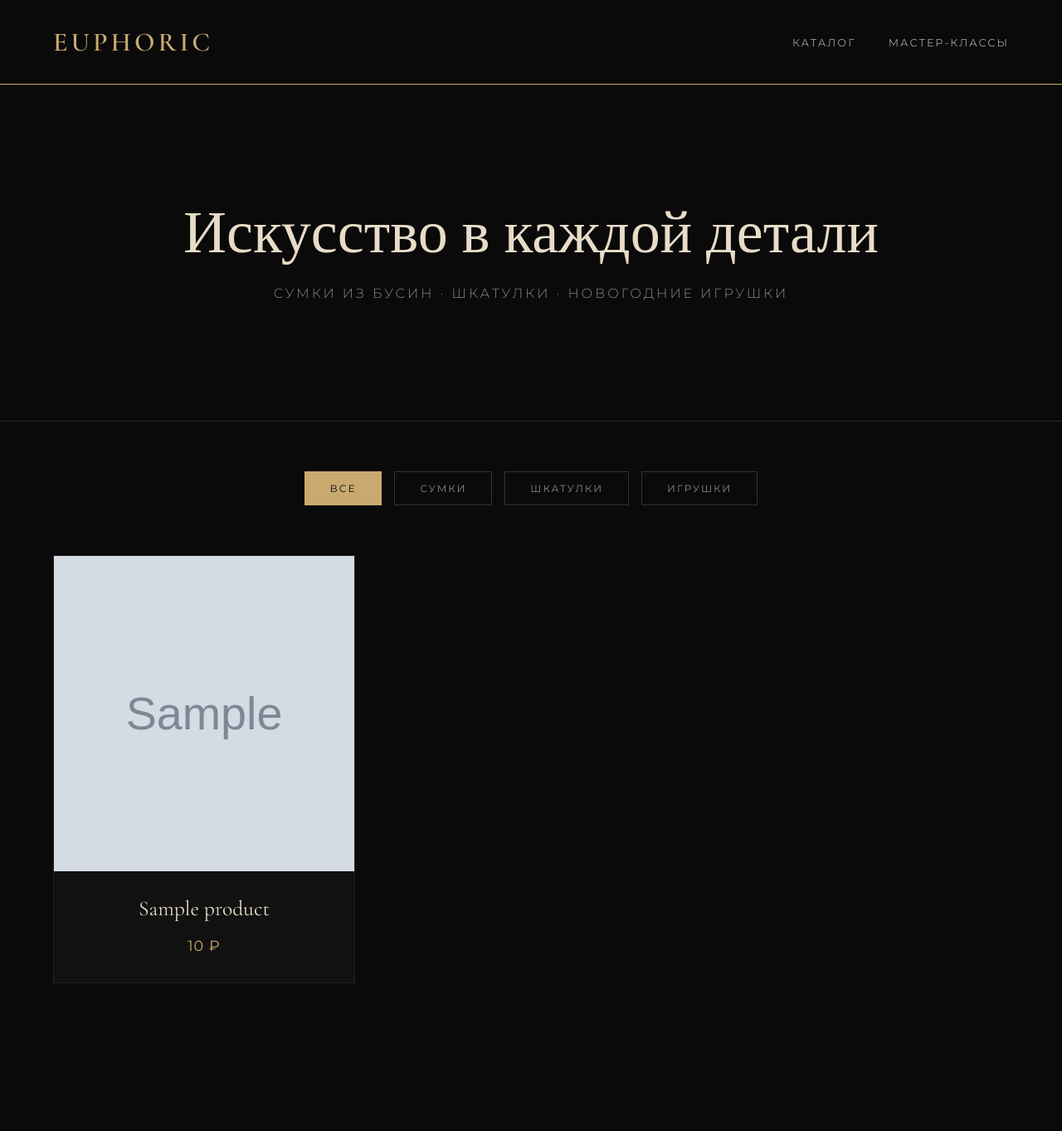
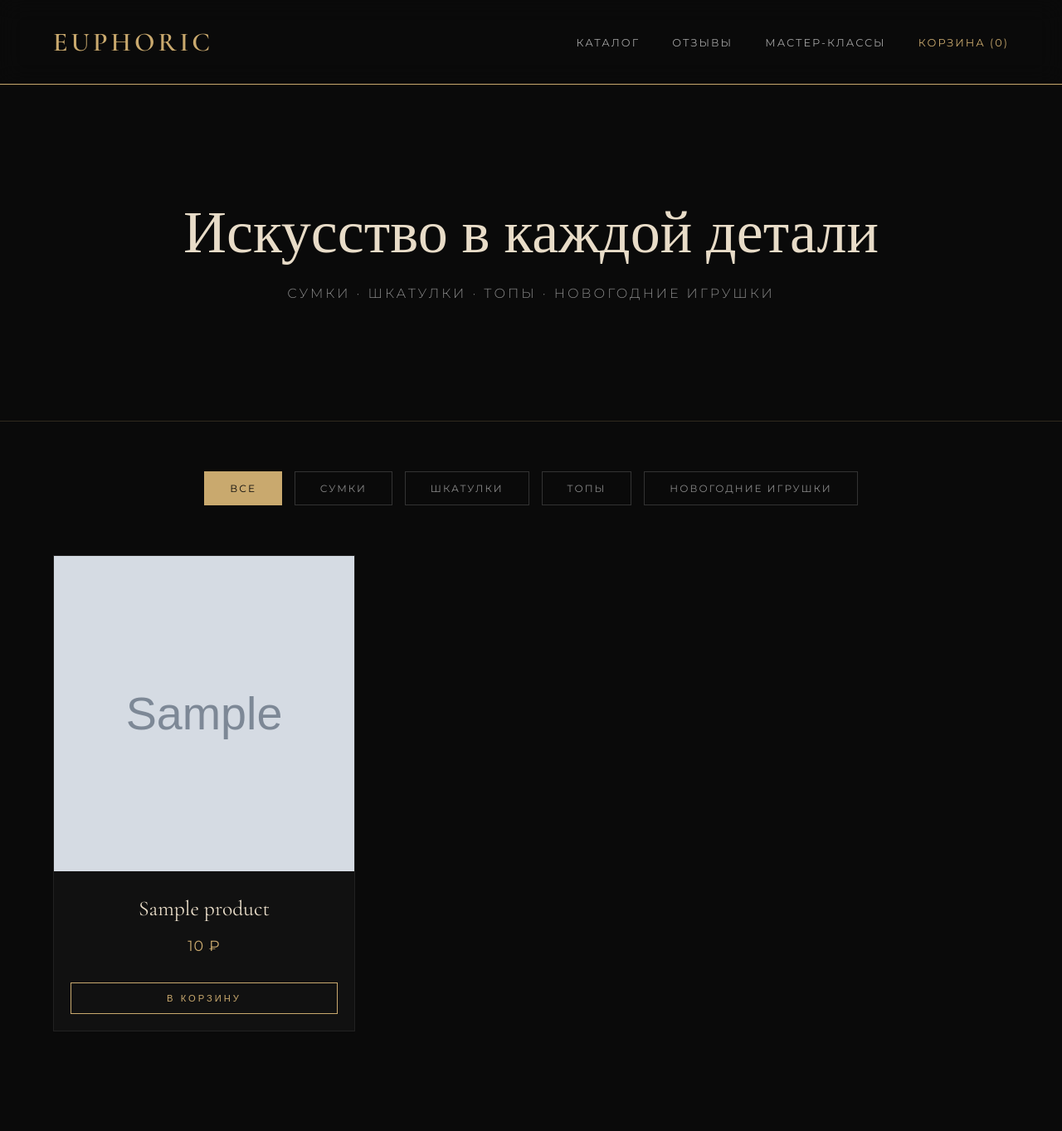
Before and after one commit to euphoric157/euphoric, a Flask app: page / in a window 1280 px wide. Shown: the whole page at 83% size. Before the commit the page ends 1185 px from the top, so only its background shows below. Run offline with Flask 3, Linux system fonts and the light colour scheme; tables that the repository leaves empty hold one stand-in row (values such as "Sample post"); grey boxes marked "Sample" are stand-in pictures.

Commit message:
Update index.html

```diff
--- a/templates/index.html
+++ b/templates/index.html
@@ -3,7 +3,7 @@
 <head>
 <meta charset="UTF-8">
 <meta name="viewport" content="width=device-width, initial-scale=1.0">
-<title>EUPHORIC — Эксклюзивные аксессуары ручной работы</title>
+<title>EUPHORIC — Эксклюзивные аксессуары</title>
 <link rel="preconnect" href="https://fonts.googleapis.com">
 <link href="https://fonts.googleapis.com/css2?family=Cormorant+Garamond:ital,wght@0,400;0,600;1,400&family=Montserrat:wght@300;400;500&display=swap" rel="stylesheet">
 <link rel="stylesheet" href="/static/style.css">
@@ -14,39 +14,53 @@
     <h1>EUPHORIC</h1>
     <nav>
         <a href="/">Каталог</a>
+        <a href="/reviews">Отзывы</a>
         <a href="/workshops">Мастер-классы</a>
+        <a href="#" onclick="openCart()" style="color: #c9a96e;">Корзина (<span id="cart-count">0</span>)</a>
     </nav>
 </header>
 
 <section class="hero">
     <h2>Искусство в каждой детали</h2>
-    <p>Сумки из бусин · Шкатулки · Новогодние игрушки</p>
+    <p>Сумки · Шкатулки · Топы · Новогодние игрушки</p>
 </section>
 
 <section class="filters">
   <button onclick="filter('all', event)" class="active">Все</button>
   <button onclick="filter('bags', event)">Сумки</button>
   <button onclick="filter('boxes', event)">Шкатулки</button>
-  <button onclick="filter('toys', event)">Игрушки</button>
+  <button onclick="filter('tops', event)">Топы</button>
+  <button onclick="filter('toys', event)">Новогодние игрушки</button>
 </section>
 
 <section class="products">
 {% for p in products %}
-  <a class="card" data-cat="{{ p['category'] }}" href="/product/{{ p['id'] }}">
-    <div class="img">
-      {% if p['image'] %}
-        <img src="/static/uploads/{{ p['image'] }}" alt="{{ p['title'] }}">
-      {% else %}
-        <span style="color: #c9a96e;">✦</span>
-      {% endif %}
+  <div class="card" data-cat="{{ p['category'] }}">
+    <a href="/product/{{ p['id'] }}" style="text-decoration:none; color:inherit;">
+      <div class="img">
+        {% if p['image'] %}<img src="/static/uploads/{{ p['image'] }}" alt="{{ p['title'] }}">{% else %}<span style="color: #c9a96e;">✦</span>{% endif %}
+      </div>
+      <h3>{{ p['title'] }}</h3>
+      <div class="price">{{ p['price'] }} ₽</div>
+    </a>
+    <div style="padding: 0 20px 20px; text-align: center;">
+        <button class="buy" style="width: 100%; padding: 12px; font-size: 0.7rem;" onclick="addToCart({{ p['id'] }}, '{{ p['title'] }}', {{ p['price'] }})">В корзину</button>
     </div>
-    <h3>{{ p['title'] }}</h3>
-    <div class="price">{{ p['price'] }} ₽</div>
-  </a>
+  </div>
 {% else %}
-  <p style="text-align:center; grid-column:1/-1; color:#888; letter-spacing: 2px; text-transform: uppercase; font-size: 0.9rem;">Коллекция скоро пополнится</p>
+  <p style="text-align:center; grid-column:1/-1; color:#888; letter-spacing: 2px; text-transform: uppercase;">Коллекция скоро пополнится</p>
 {% endfor %}
 </section>
+
+<!-- Модальное окно корзины -->
+<div id="cart-modal" style="display:none; position:fixed; top:0; left:0; width:100%; height:100%; background:rgba(0,0,0,0.85); z-index:1000; justify-content:center; align-items:center;">
+    <div style="background:#111; border: 1px solid #c9a96e; padding: 40px; max-width: 500px; width: 90%; position: relative;">
+        <span onclick="closeCart()" style="position:absolute; top:15px; right:20px; color:#c9a96e; font-size:24px; cursor:pointer;">×</span>
+        <h2 style="font-family:'Cormorant Garamond', serif; color:#e8dcc8; margin-bottom:20px; font-size:2rem;">Ваша корзина</h2>
+        <div id="cart-items" style="margin-bottom: 30px; color: #ccc; max-height: 300px; overflow-y: auto;"></div>
+        <button class="buy" style="width:100%;" onclick="checkout()">Оформить заказ в Telegram</button>
+    </div>
+</div>
 
 <script>
 function filter(cat, e){
@@ -56,7 +70,56 @@ function filter(cat, e){
     c.style.display = (cat==='all'||c.dataset.cat===cat) ? '' : 'none';
   });
 }
+
+function updateCartCount() {
+    let cart = JSON.parse(localStorage.getItem('euphoric_cart')) || [];
+    document.getElementById('cart-count').innerText = cart.length;
+}
+updateCartCount();
+
+function addToCart(id, title, price) {
+    let cart = JSON.parse(localStorage.getItem('euphoric_cart')) || [];
+    if (!cart.find(item => item.id === id)) {
+        cart.push({ id: id, title: title, price: price });
+        localStorage.setItem('euphoric_cart', JSON.stringify(cart));
+        updateCartCount();
+        alert('Товар добавлен в корзину!');
+    } else {
+        alert('Этот товар уже в корзине');
+    }
+}
+
+function openCart() {
+    let cart = JSON.parse(localStorage.getItem('euphoric_cart')) || [];
+    let container = document.getElementById('cart-items');
+    container.innerHTML = '';
+    if (cart.length === 0) {
+        container.innerHTML = '<p style="color:#888;">Ваша корзина пуста.</p>';
+    } else {
+        cart.forEach((item, index) => {
+            container.innerHTML += `
+                <div style="display:flex; justify-content:space-between; margin-bottom:15px; border-bottom:1px solid #333; padding-bottom:10px;">
+                    <span>${item.title}</span>
+                    <span style="color:#c9a96e;">${item.price} ₽</span>
+                </div>`;
+        });
+    }
+    document.getElementById('cart-modal').style.display = 'flex';
+}
+
+function closeCart() {
+    document.getElementById('cart-modal').style.display = 'none';
+}
+
+function checkout() {
+    let cart = JSON.parse(localStorage.getItem('euphoric_cart')) || [];
+    if (cart.length === 0) { alert('Корзина пуста!'); return; }
+    let ids = cart.map(item => item.id).join(',');
+    localStorage.removeItem('euphoric_cart');
+    window.open('https://t.me/{{ bot }}?start=buy_cart_' + ids, '_blank');
+    closeCart();
+    updateCartCount();
+}
 </script>
-
 </body>
 </html>
```
